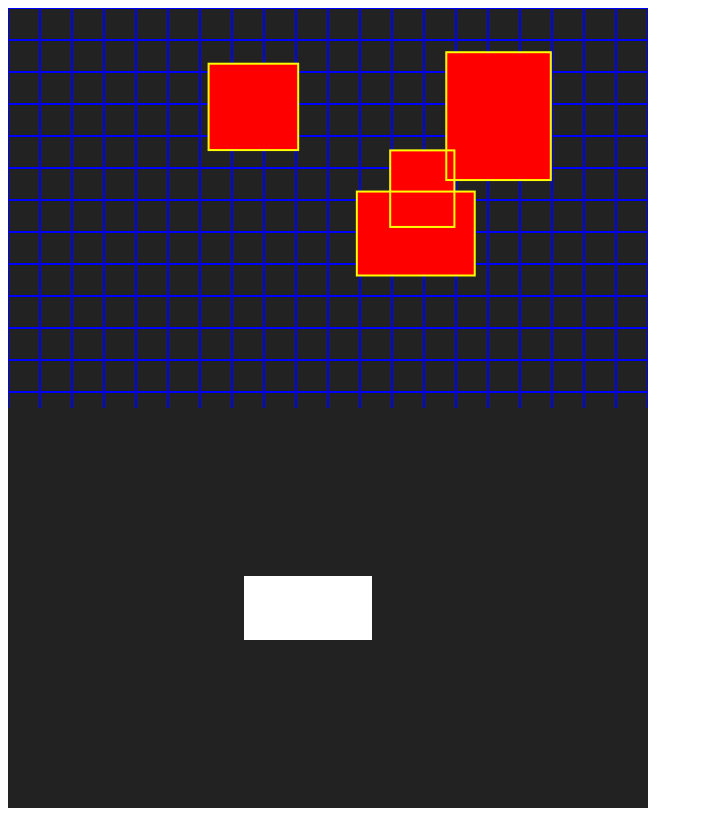
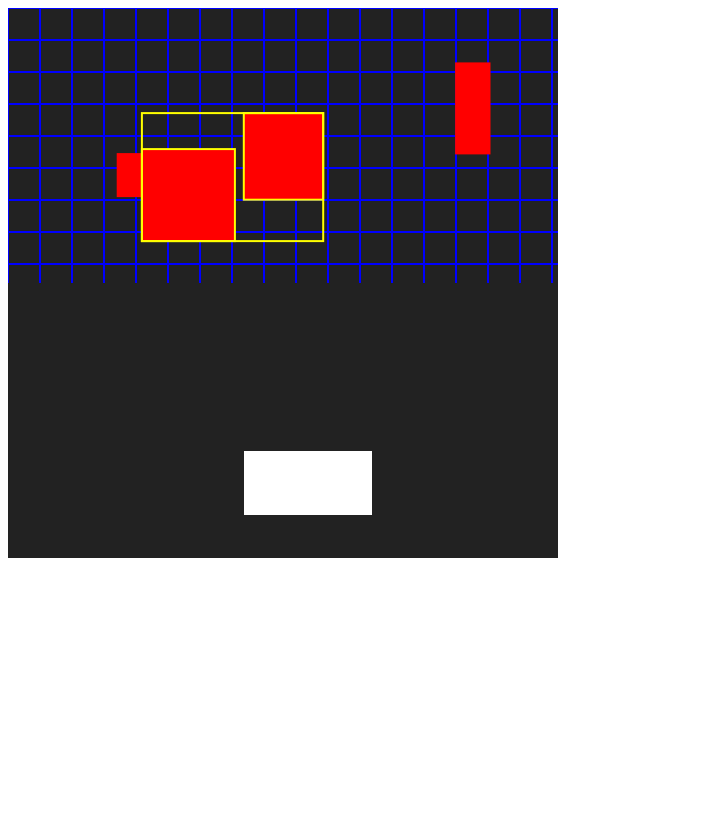
Before and after one commit to ozqf/ZealousJS, a plain HTML site: page zealous.html in a window 1280 px wide. Shown: the whole page, without its empty margins (0-703 px from the left). Drawn offline with Linux system fonts and the light colour scheme.

Commit message:
Hand built small tree to use for creating graph display

```diff
--- a/src/bvh.js
+++ b/src/bvh.js
@@ -29,7 +29,7 @@ function Bvh() {
     // Purely for debugging!
     this.nodes = [];
 
-    this.Insert = function(box) {
+    /*this.Insert = function(box) {
         let node = new BvhNode();
         node.aabb = Box2AABB(box);
         node.userData = box;
@@ -38,12 +38,14 @@ function Bvh() {
             root = node;
             return;
         }
-    }
+    }*/
 }
 
-function BvhCombineNodeAABBs(node, childA, childB) {
-    node.minX = Math.min(childA.minX, childB.minX);
-    node.minY = Math.min(childA.minY, childB.minY);
-    node.maxX = Math.max(childA.maxX, childB.maxX);
-    node.maxY = Math.max(childA.maxY, childB.maxY);
+function BvhCombineAABBs(a, b) {
+    return {
+        minX: Math.min(a.minX, b.minX),
+        minY: Math.min(a.minY, b.minY),
+        maxX: Math.max(a.maxX, b.maxX),
+        maxY: Math.max(a.maxY, b.maxY)
+    };
 }
--- a/src/zealous.js
+++ b/src/zealous.js
@@ -156,6 +156,7 @@ function CreateEngineInstance(canvasElementId) {
 	////////////////////////////////////////////////////////////
 	// Create Entity, insert to draw list
 	this.AddBox = function(x, y, halfWidth, halfHeight, colour) {
+		console.log(`{ x: ${x}, y: ${y}, hw: ${halfWidth}, hh: ${halfHeight} }`);
 		let box = new BoxCtor(
 			nextEntityId++, x, y, halfWidth, halfHeight, colour);
 		boxList.push(box);
--- a/zealous.html
+++ b/zealous.html
@@ -8,14 +8,14 @@
         <canvas
             id="canvas"
             class="canvasContainer"
-            width="640px"
-            height="400px"></canvas>
+            width="550px"
+            height="275px"></canvas>
         <br>
         <canvas
             id="canvas2"
             class="canvasContainer"
-            width="640px"
-            height="400px"></canvas>
+            width="550px"
+            height="275px"></canvas>
         <script src="./src/zealous.js"></script>
         <script src="./src/bvh.js"></script>
         <script>
@@ -33,31 +33,37 @@ function AddBvhOutline(gs, node) {
 			'#ffff00');
 }
 
-function HandBuildBvh() {
+function HandBuildBvh(gs) {
+    //let boxes = gs.GetBoxList();
+    //console.log(`Build BVH for ${boxes.length} AABBs`);
+    let nodes = [];
+    let left = new BvhNode();
+    left.aabb = {
+        minX: 275.5 - 39.7,
+        minY: 148.4 - 43.3,
+        maxX: 275.5 + 39.7,
+        maxY: 148.4 + 43.3
+    };
+    nodes.push(left);
+    let right = new BvhNode();
+    right.aabb = {
+        minX: 180.4 - 46.5,
+        minY: 187.1 - 46,
+        maxX: 180.4 + 46.5,
+        maxY: 187.1 + 46
+    };
+    nodes.push(right);
 
-}
-
-function BuildBvh(gs) {
-    let boxes = gs.GetBoxList();
-    console.log(`Build BVH for ${boxes.length} AABBs`);
-    gs.ClearOutlines();
+    let root = new BvhNode();
+    root.left = left;
+    root.right = right;
+    root.aabb = BvhCombineAABBs(left.aabb, right.aabb);
+    nodes.push(root);
 
     let bvh = new Bvh();
-
-    // Create Tree
-	let outlinePad = gs.pix2metre / 2;
-	for (let i = 0; i < boxes.length; ++i) {
-        let box = boxes[i];
-        bvh.Insert(box);
-        /*
-		gs.AddOutline(
-			box.pos.x,
-			box.pos.y,
-			(box.halfWidth + outlinePad),
-			(box.halfHeight + outlinePad),
-            '#ffff00');
-        */
-    }
+    bvh.root = root;
+    bvh.nodes = nodes;
+    console.log(`Hand built ${bvh.nodes.length} nodes`);
     return bvh;
 }
 
@@ -70,19 +76,34 @@ function BuildWorld(canvasElementId) {
 
     // Create Some boxes to build a tree around:
 	let min = new V2(0, 0);
-	let max = new V2(canvas.width, canvas.height);
-	let numShapes = 4;
-	let padding = gs.pix2metre;
+    let max = new V2(canvas.width, canvas.height);
+    let shapes = [
+        { x: 131.7, y: 167.1, hw: 23.0, hh: 22.0 },
+        { x: 275.5, y: 148.4, hw: 39.7, hh: 43.3 },
+        { x: 180.4, y: 187.1, hw: 46.5, hh: 46.0 },
+        { x: 464.8, y: 100.4, hw: 17.7, hh: 46.0 },
+    ];
+	let numShapes = shapes.length;
+	//let numShapes = 4;
+    //let padding = gs.pix2metre;
+    let colour = '#ff0000';
 	for (let i = 0; i < numShapes; ++i) {
-		let halfWidth = RandomRange(32, 64);
-		let halfHeight = RandomRange(32, 64);
+        gs.AddBox(
+            shapes[i].x,
+            shapes[i].y,
+            shapes[i].hw,
+            shapes[i].hh,
+            colour);
+		/*let halfWidth = RandomRange(16, 48);
+		let halfHeight = RandomRange(16, 48);
 		let x = RandomRange(
 			min.x + (halfWidth + padding),
 			max.x - (halfWidth + padding));
 		let y = RandomRange(
 			min.y + (halfHeight + padding),
 			max.y - (halfHeight + padding));
-		gs.AddBox(x, y, halfWidth, halfHeight, '#ff0000');
+        gs.AddBox(x, y, halfWidth, halfHeight, '#ff0000');
+        */
     }
     // init a player object for giggles
 	//let plyr = gs.AddBox(
@@ -91,8 +112,12 @@ function BuildWorld(canvasElementId) {
 	return gs;
 }
 
-function DrawBvhVolumes(gs) {
-	let bvh = BuildBvh(gs);
+function TreeTest(gs) {
+    gs.ClearOutlines();
+    // Generate Tree
+    let bvh = HandBuildBvh(gs);
+
+    // Draw outlines over nodes.
     let numNodes = bvh.nodes.length;
     console.log(`Show ${numNodes} tree nodes`);
     // Draw nodes
@@ -115,8 +140,7 @@ function BuildGraph(canvasElementId) {
 let gs1 = BuildWorld("canvas");
 let gs2 = BuildGraph("canvas2");
 
-
-let bvh = DrawBvhVolumes(gs1);
+let bvh = TreeTest(gs1);
 
 //
         </script>
```
